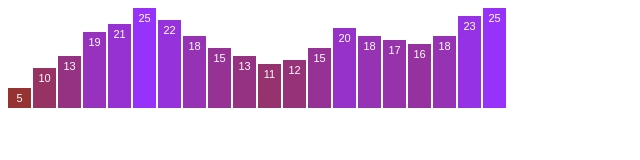
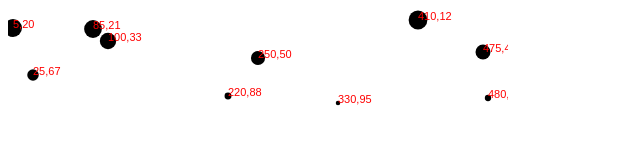
Before and after one commit to mainaksarcar/D3, a plain HTML site: page D3App/index.html in a window 1280 px wide. Shown: the whole page, without its empty margins (0-640 px from the left). Drawn offline with Linux system fonts and the light colour scheme.

Commit message:
Draw a scatter graph with labels.

```diff
--- a/D3App/index.html
+++ b/D3App/index.html
@@ -25,8 +25,18 @@
     var h = 100;
     var barPadding = 2;  // <-- New!
     //Data
-    var dataset = [5, 10, 13, 19, 21, 25, 22, 18, 15, 13,
-                   11, 12, 15, 20, 18, 17, 16, 18, 23, 25,];
+    var dataset = [
+                  [5, 20],
+                  [480, 90],
+                  [250, 50],
+                  [100, 33],
+                  [330, 95],
+                  [410, 12],
+                  [475, 44],
+                  [25, 67],
+                  [85, 21],
+                  [220, 88]
+    ];
 
     //Create SVG element
     var svg = d3.select("body")
@@ -34,39 +44,36 @@
                 .attr("width", w)
                 .attr("height", h);
 
-    svg.selectAll("rect")
+    svg.selectAll("circle")
    .data(dataset)
    .enter()
-       .append("rect")
-       .attr("x", function (d, i) {
-         return i * (w / dataset.length);
+   .append("circle")
+   .attr("cx", function (d) {
+     return d[0];
    })
-       .attr("y", function (d) {
-         return h - (d * 4);  //Height minus data value
+   .attr("cy", function (d) {
+     return d[1];
    })
-       .attr("width", w / dataset.length - barPadding)
-       .attr("height", function (d) {
-         return d * 4 ;
-       })
-       .attr("fill", function (d) {
-         return "rgb(150, 50, " + (d * 10) + ")";
+   .attr("r", function (d) {
+     return Math.sqrt(h - d[1]);
    });
+
     svg.selectAll("text")
     .data(dataset)
     .enter()
     .append("text")
     .text(function (d) {
-          return d;
+      return d[0] + "," + d[1];
     })
-       .attr("x", function (d, i) {
-         return i * (w / dataset.length) + (w / dataset.length - barPadding) / 2;
+    .attr("x", function (d) {
+      return d[0];
     })
    .attr("y", function (d) {
-         return h - (d * 4) + 14;
+     return d[1];
    })
     .attr("font-family", "sans-serif")
    .attr("font-size", "11px")
-       .attr("fill", "white").attr("text-anchor", "middle")
+   .attr("fill", "red");
   </script>
 </body>
 </html>
```
Lines whose indentation alone changed are shown as unchanged.
